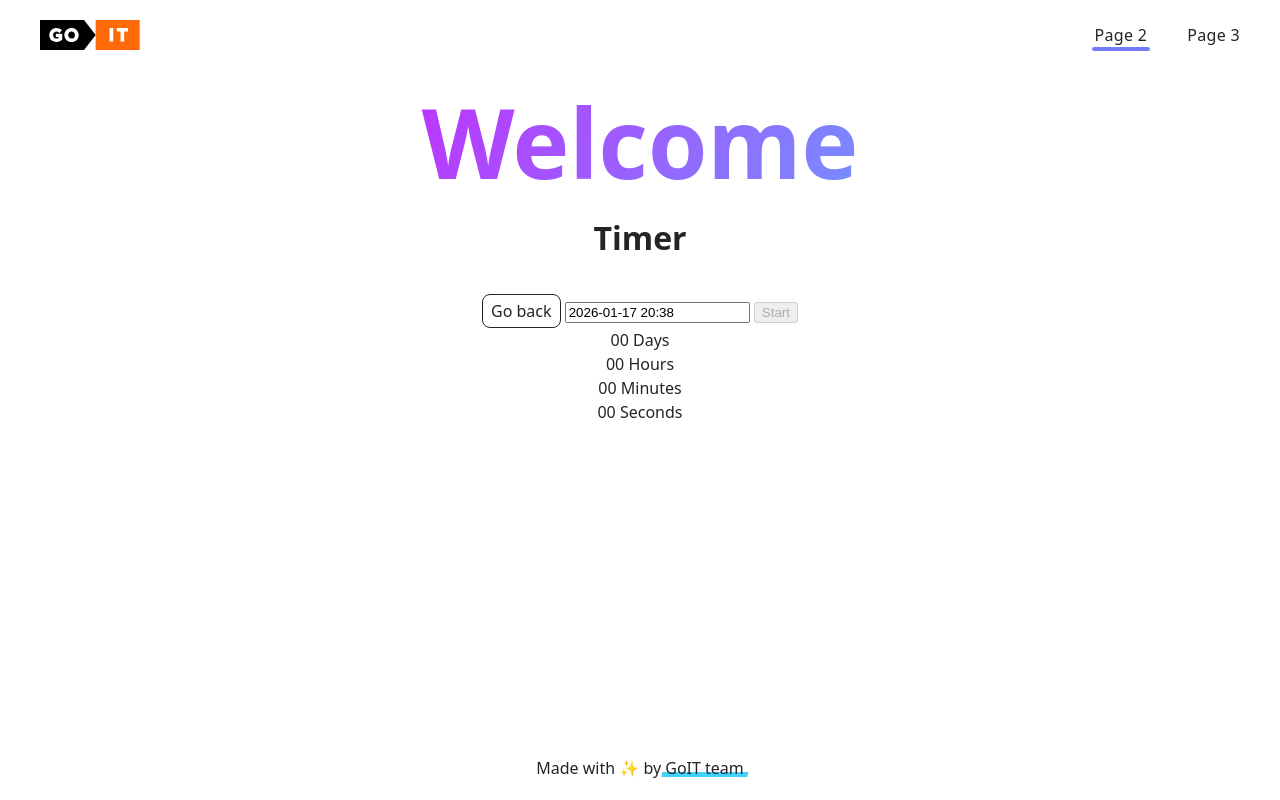
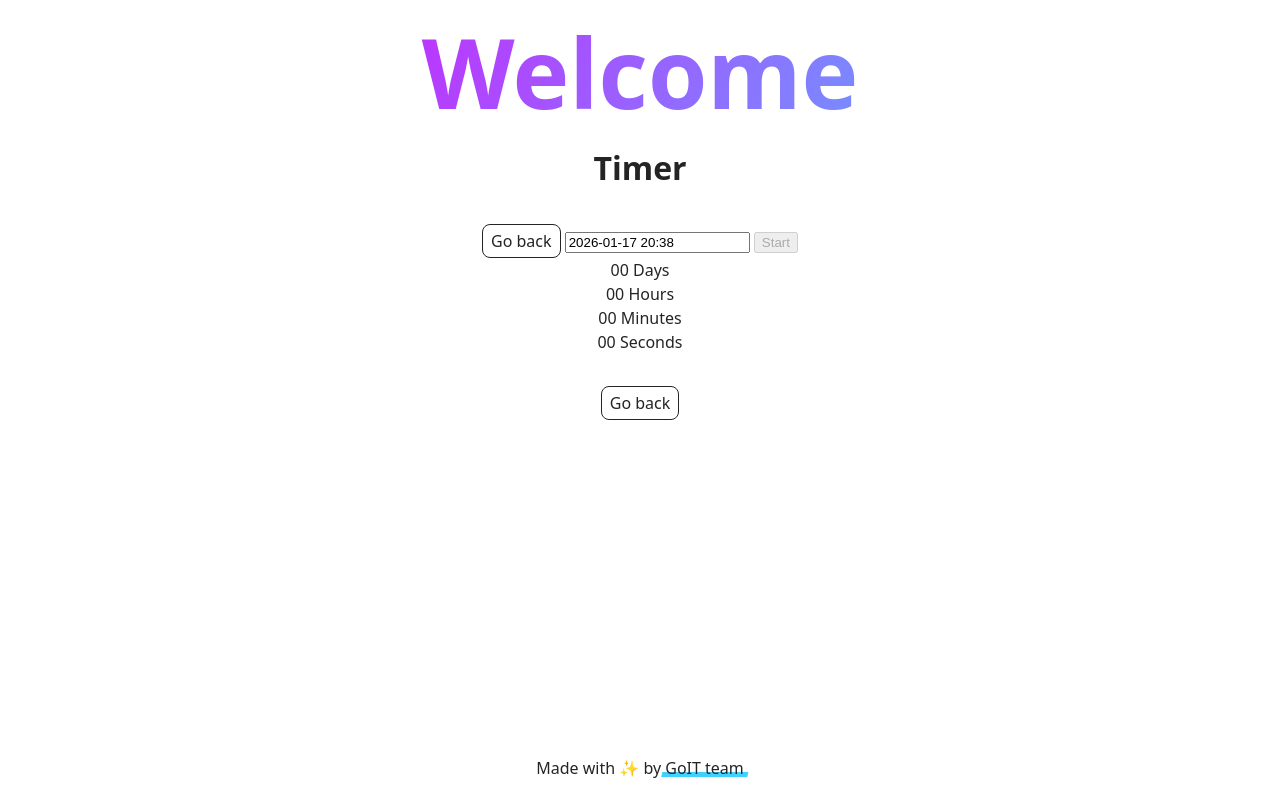
Before and after one commit to Yevhenii-Shevchenko/goit-js-hw-10, a plain HTML site: page 1-timer.html in a window 1280 px wide. Drawn offline with Linux system fonts and the light colour scheme.

Commit message:
Deploying to gh-pages from @ Yevhenii-Shevchenko/goit-js-hw-10@8b944cf4335ab17b055ec50abb984f5ffd5e750e 🚀

```diff
--- a/1-timer.html
+++ b/1-timer.html
@@ -12,12 +12,12 @@
     <link rel="stylesheet" crossorigin href="/goit-js-hw-10/assets/styles-DvPDDfy5.css">
   </head>
   <body>
-    <header class="header">
+    <!-- <header class="header">
   <div class="container">
     <nav class="nav">
       <a class="nav-logo" href="./index.html" aria-label="Site logo">
         <svg class="nav-logo-icon" width="100" height="30">
-          <use href="/goit-js-hw-10/assets/sprite-E8vg0sBb.svg#logo"></use>
+          <use href="./img/sprite.svg#logo"></use>
         </svg>
       </a>
       <ul class="nav-list">
@@ -31,7 +31,7 @@
     </nav>
   </div>
 </header>
-
+ -->
 
     <main>
       <div class="container">
@@ -62,6 +62,8 @@
           </div>
         </div>
       </div>
+      <a class="back-link" href="./index.html">Go back</a>
+
       </div>
     </main>
 
```
